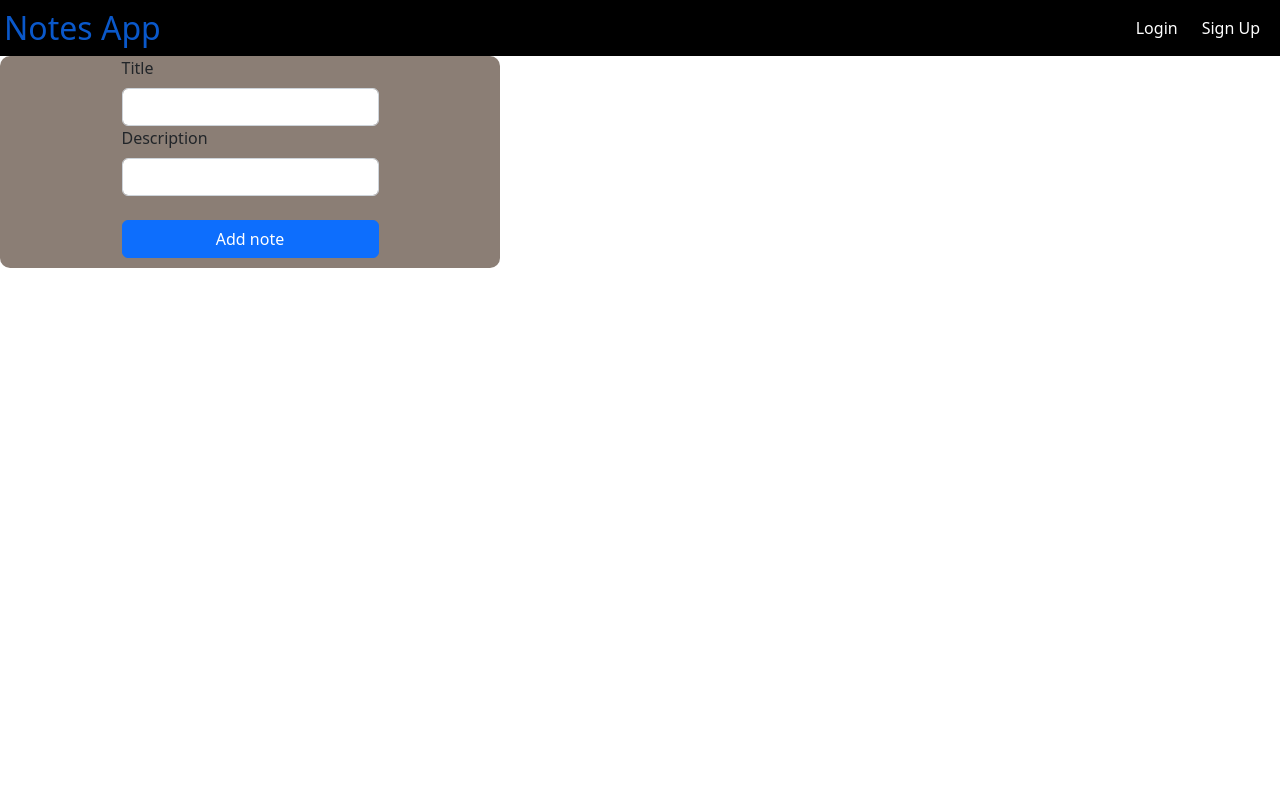
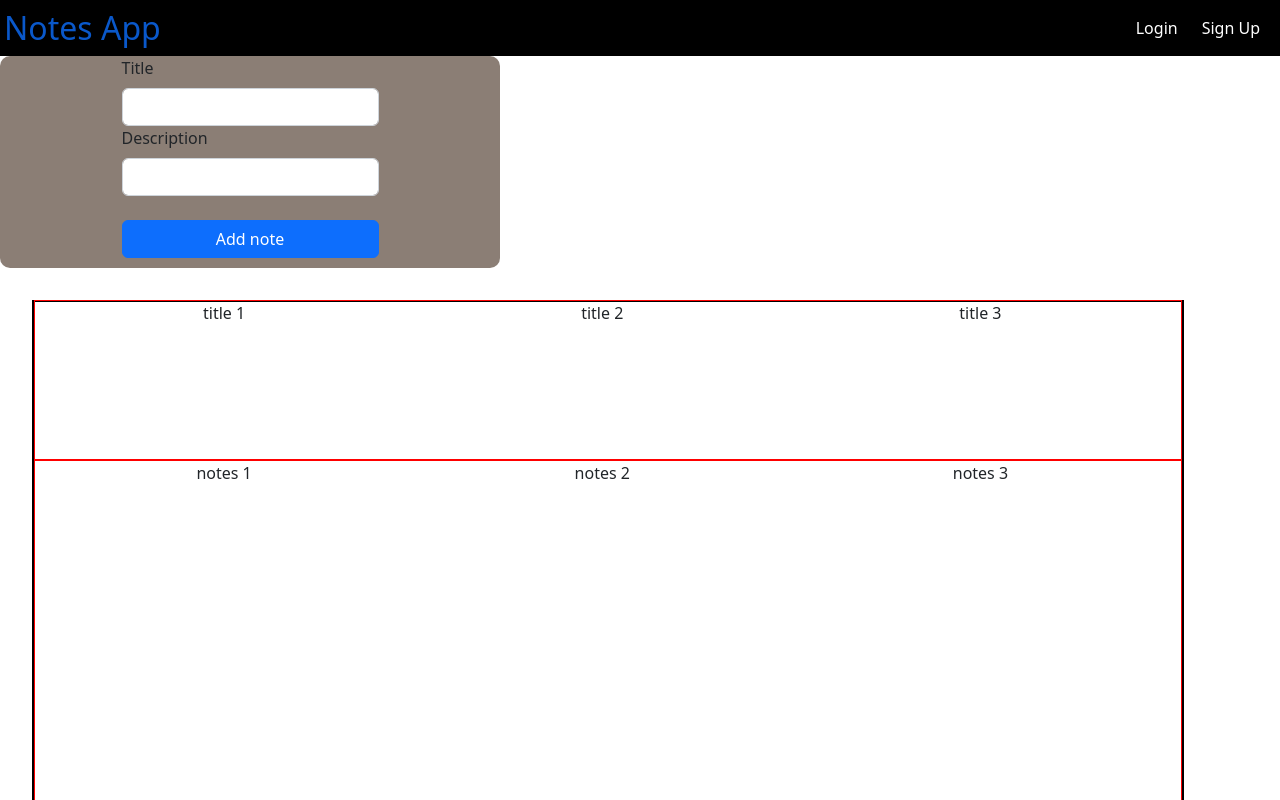
Before and after one commit to santizabe/todo-app, a React (Create React App) app: page /dashboard in a window 1280 px wide. Shown: the top 800 px of the page. Built offline with nearby package versions, Linux system fonts and the light colour scheme; no server answers.

Commit message:
Update dashboard. Add and style grid

```diff
--- /dev/null
+++ b/src/NotesComponents/NoteStatus.jsx
@@ -0,0 +1,23 @@
+import React from 'react';
+import styles from '../Styles/noteStatus.module.css'
+
+function NoteStatus() {
+  return (
+    <div className={styles.container}>
+        <div className={styles.table}>
+            <div className={styles.titles}>
+                <div>title 1</div>
+                <div>title 2</div>
+                <div>title 3</div>
+            </div>
+            <div className={styles.titles}>
+                <div>notes 1</div>
+                <div>notes 2</div>
+                <div>notes 3</div>
+            </div>
+        </div>
+    </div>
+  )
+}
+
+export default NoteStatus
--- a/src/Pages/Dashboard.jsx
+++ b/src/Pages/Dashboard.jsx
@@ -1,10 +1,12 @@
 import React from "react";
 import NotesContainer from "../NotesComponents/NotesContainer";
+import NoteStatus from "../NotesComponents/NoteStatus";
 
 function Dashboard() {
   return (
     <>
       <NotesContainer />
+      <NoteStatus/>
     </>
   );
 }
--- /dev/null
+++ b/src/Styles/noteStatus.module.css
@@ -0,0 +1,25 @@
+.container {
+    display: flex;
+    flex-direction: row;
+    justify-content: center;
+    align-items: center;
+    border: 2px solid black ;
+    width: 90%;
+    margin-top: 2rem;
+    margin-left: 2rem;
+    height: 800px;
+}
+
+.table {
+    display: grid;
+    grid-template-rows: 20% 80%;
+    width: 100%;
+    height: inherit;
+}
+
+.titles {
+    display: grid;
+    grid-template-columns: 33% 33% 33%;
+    justify-items: center;
+    border: 1px solid red;
+}
```
